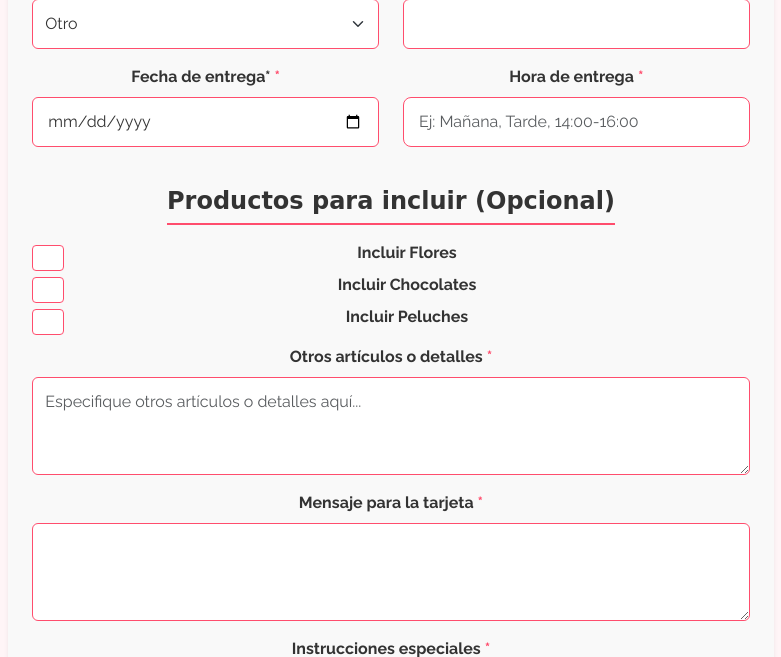
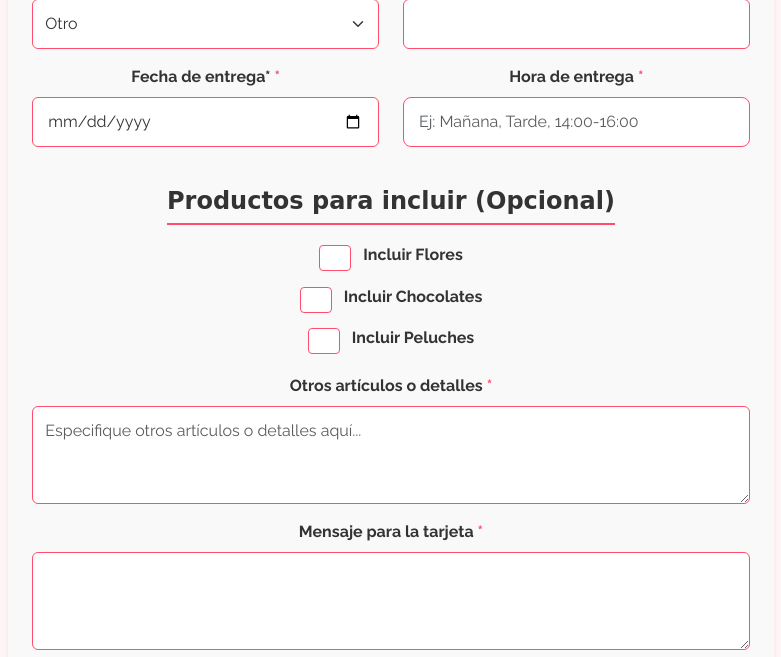
Before and after one commit to Johnson1255/Flores-Django, a Django app: page /pedido-especial/ in a window 1280 px wide. Shown: the part 903-1560 px from the top of the page, without its empty margins (249-1030 px from the left). Run offline with Django 5.2, Linux system fonts and the light colour scheme; the visitor is signed in with stand-in values (Sample User, id 1); data comes from the database, SQL or seed files in the repository; some web fonts are replaced.

Commit message:
add: Organizar los checkbox

```diff
--- a/static/css/special.css
+++ b/static/css/special.css
@@ -81,8 +81,19 @@ h4 {
 }
 
 /* Estilos para los checkboxes y radio buttons */
-.form-check-input {
+#special-order-form .form-check-input { /* Scope to the form */
     border: 1px solid var(--border-color);
+    vertical-align: middle; /* Align input vertically */
+    margin-top: 0; /* Reset margin */
+    float: none; /* Ensure no float */
+    position: static; /* Ensure no absolute positioning */
+}
+
+#special-order-form .form-check-label { /* Style the label */
+    display: inline-block; /* Treat label as inline block */
+    vertical-align: middle; /* Align label vertically */
+    margin-left: 0.5em; /* Add space next to checkbox */
+    padding-top: 0.1em; /* Slight adjustment if needed */
 }
 
 .form-check-input:checked {
@@ -246,6 +257,8 @@ label[for="special-instructions"]:after {
     font-style: italic;
 }
 
+/* Removed previous flexbox alignment rules and group padding rule */
+
 /* Estilo para el botón de envío */
 .btn-lg {
     margin-top: 1rem;
--- a/template/floresvalentin_app/special_order_form.html
+++ b/template/floresvalentin_app/special_order_form.html
@@ -4,8 +4,7 @@
 {% block title %}{% trans "Pedido Especial" %} - Flores Valentín{% endblock %}
 
 {% block extra_head %}
-    {# Load special order form specific CSS #}
-    <link rel="stylesheet" href="{% static 'css/special.css' %}">
+    {# special.css is loaded globally in base.html, no need to load again here #}
 {% endblock %}
 
 {% block content %}
@@ -129,7 +128,7 @@
                                     {{ form.include_flowers.errors }} {# Show errors first #}
                                     {{ form.include_flowers }} {# Render the input checkbox #}
                                     <label class="form-check-label" for="{{ form.include_flowers.id_for_label }}">
-                                        {{ form.include_flowers.label }}
+                                        <span>{{ form.include_flowers.label }}</span>
                                     </label>
                                 </div>
                                 {% endif %}
@@ -138,7 +137,7 @@
                                     {{ form.include_chocolates.errors }} {# Show errors first #}
                                     {{ form.include_chocolates }} {# Render the input checkbox #}
                                     <label class="form-check-label" for="{{ form.include_chocolates.id_for_label }}">
-                                        {{ form.include_chocolates.label }}
+                                        <span>{{ form.include_chocolates.label }}</span>
                                     </label>
                                 </div>
                                 {% endif %}
@@ -147,7 +146,7 @@
                                     {{ form.include_plushies.errors }} {# Show errors first #}
                                     {{ form.include_plushies }} {# Render the input checkbox #}
                                     <label class="form-check-label" for="{{ form.include_plushies.id_for_label }}">
-                                        {{ form.include_plushies.label }}
+                                        <span>{{ form.include_plushies.label }}</span>
                                     </label>
                                 </div>
                                 {% endif %}
```
